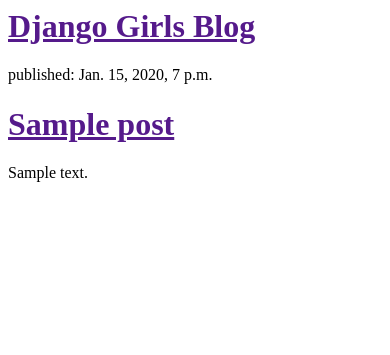
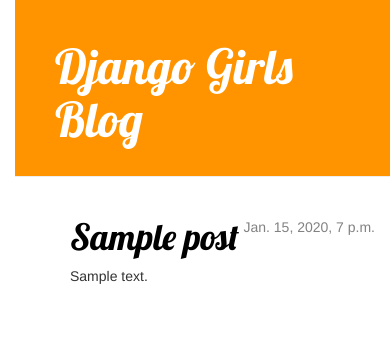
Before and after one commit to youngstone89/my-first-blog, a Django app: page / in a window 390 px wide. Shown: the top 355 px of the page. Run offline with Django 3.2, Linux system fonts and the light colour scheme; tables that the repository leaves empty hold one stand-in row (values such as "Sample post"); some libraries are stand-ins or nearby versions.

Commit message:
Added view and template for detailed blog post as well as CSS for the site.

```diff
--- /dev/null
+++ b/blog/static/css/blog.css
@@ -0,0 +1,57 @@
+h1 a {
+
+	color:#FCA205;
+	font-family: lobster;
+}
+
+body{
+	padding-left: 15px;
+}
+
+.page-header {
+    background-color: #ff9400;
+    margin-top: 0;
+    padding: 20px 20px 20px 40px;
+}
+
+.page-header h1, .page-header h1 a, .page-header h1 a:visited, .page-header h1 a:active {
+    color: #ffffff;
+    font-size: 36pt;
+    text-decoration: none;
+}
+
+.content {
+    margin-left: 40px;
+}
+
+h1, h2, h3, h4 {
+    font-family: 'Lobster', cursive;
+}
+
+.date {
+    float: right;
+    color: #828282;
+}
+
+.save {
+    float: right;
+}
+
+.post-form textarea, .post-form input {
+    width: 100%;
+}
+
+.top-menu, .top-menu:hover, .top-menu:visited {
+    color: #ffffff;
+    float: right;
+    font-size: 26pt;
+    margin-right: 20px;
+}
+
+.post {
+    margin-bottom: 70px;
+}
+
+.post h1 a, .post h1 a:visited {
+    color: #000000;
+}
--- /dev/null
+++ b/blog/templates/blog/base.html
@@ -0,0 +1,26 @@
+{% load staticfiles %}
+<html>
+    <head>
+        <title>Django Girls blog</title>
+        <link rel="stylesheet" href="//maxcdn.bootstrapcdn.com/bootstrap/3.2.0/css/bootstrap.min.css">
+        <link rel="stylesheet" href="//maxcdn.bootstrapcdn.com/bootstrap/3.2.0/css/bootstrap-theme.min.css">
+        <link href='//fonts.googleapis.com/css?family=Lobster&subset=latin,latin-ext' rel='stylesheet' type='text/css'>
+        <link rel="stylesheet" href="{% static 'css/blog.css' %}">
+    </head>
+    <body>
+        <div class="page-header">
+            <h1><a href="/">Django Girls Blog</a></h1>
+        </div>
+
+        <div class="content container">
+            <div class="row">
+                <div class="col-md-8">
+
+              	{% block content %}
+        		{% endblock %}
+
+                </div>
+            </div>
+        </div>
+    </body>
+</html>
--- a/blog/templates/blog/post_list.html
+++ b/blog/templates/blog/post_list.html
@@ -1,17 +1,17 @@
-  <html>
-        <head>
-            <title>Django Girls blog</title>
-        </head>
-        <body>
-            <div>
-                <h1><a href="">Django Girls Blog</a></h1>
-            </div>
+{% extends 'blog/base.html' %}
+{% load staticfiles %}
+
+    {% block content %}
         {% for post in posts %}
-    <div>
-        <p>published: {{ post.published_date }}</p>
-        <h1><a href="">{{ post.title }}</a></h1>
-        <p>{{ post.text|linebreaksbr }}</p>
-    </div>
-	{% endfor %}
-        </body>
-    </html>
+
+        <div class="post">
+                <div class="date">
+                {{ post.published_date }}
+                </div>
+
+                <h1><a href="{% url 'post_detail' pk=post.pk %}">{{ post.title }}</a></h1>
+                <p>{{ post.text|linebreaksbr }}</p>
+        </div>
+
+        {% endfor %}
+    {% endblock content %}
--- a/blog/urls.py
+++ b/blog/urls.py
@@ -1,6 +1,13 @@
 from django.conf.urls import url
 from . import views
 
+# ^은 "시작"을 뜻합니다.
+# 첫 부분 다음부터 나오는 post/는 URL이 post 를 포함해야한다는 것을 뜻합니다. 아직까지 할 만 하죠?
+# (?P<pk>[0-9]+) - 이 부분은 좀 까다롭습니다. 이 정규 표현식의 의미는 장고가 여러분이 여기에 넣은 모든 것을 pk변수에 넣어 뷰로 전송하겠다는 뜻입니다. [0-9]은 문자를 제외하고, 숫자 0부터 9까지 하나의 숫자만 있다는 뜻입니다. +는 하나 또는 그 이상의 숫자가 와야한다는 것을 의미합니다. 따라서 http://127.0.0.1:8000/post//라고 하면 post/ 다음에 숫자가 없기 때문에 해당이 안되지만, http://127.0.0.1:8000/post/1234567890/는 완벽하게 매칭됩니다.
+# / - 다음에 / 가 한번 더 와야 한다는 의미입니다.
+# $ - "마지막"! 입니다. 그 뒤로 더이상 문자가 오면 안됩니다.#
+
 urlpatterns= [
 	url(r'^$', views.post_list, name='post_list'),
+	url(r'^post/(?P<pk>[0-9]+)/$', views.post_detail, name='post_detail'),
 ]
--- a/blog/views.py
+++ b/blog/views.py
@@ -1,4 +1,4 @@
-from django.shortcuts import render
+from django.shortcuts import render, get_object_or_404
 from django.utils import timezone
 from .models import Post
 
@@ -10,3 +10,7 @@
 		return render(request,'blog/post_list.html', {'posts' : posts})
 	else:
 		return render(request, 'blog/error.html',{})
+
+def post_detail(request,pk):
+	post = get_object_or_404(Post, pk=pk)
+	return render(request, 'blog/post_detail.html',{'post': post})
```
Also changed, not shown: blog/templates/blog/post_detail.html (added, +13 -0 lines).
